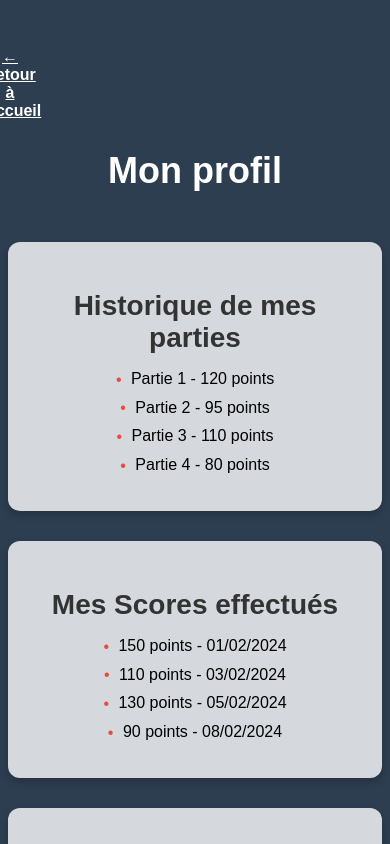
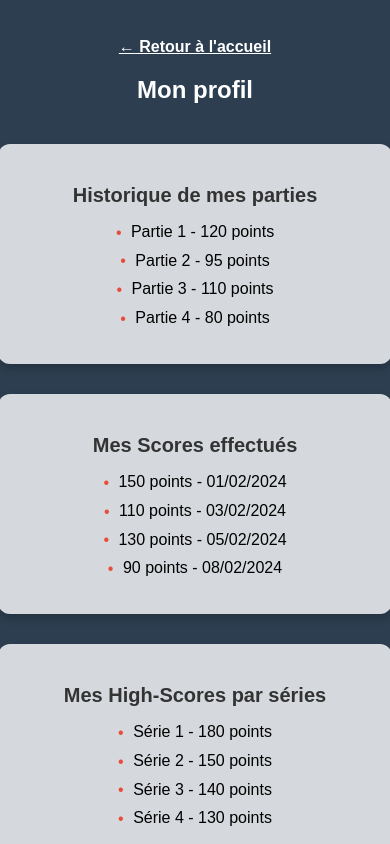
Before and after one commit to ClemGrom/SAEAtelier2-Gromangin-Holder-Termine-Carlier-Pellizzari, a Vue app in the folder WebApp/: page /profile in a window 390 px wide. Shown: the top 844 px of the page. Built offline with nearby package versions, Linux system fonts and the light colour scheme.

Commit message:
feat/front : responsive (mobile,tablet,PC) for Profile view

```diff
--- a/WebApp/src/views/Profile.vue
+++ b/WebApp/src/views/Profile.vue
@@ -141,10 +141,34 @@ export default {
 
 .back-link {
   margin-top: 20px;
-  margin-right : 370px;
   color: white;
   text-decoration: underline;
   font-weight: bold;
 }
 
+/* Responsive */
+@media screen and (max-width: 768px) {
+  .profile-container {
+    padding: 10px;
+  }
+
+  .page-title {
+    font-size: 24px;
+    margin-bottom: 10px;
+  }
+
+  .section-title {
+    font-size: 20px;
+    margin-bottom: 10px;
+  }
+
+  .bullet {
+    margin-right: 3px;
+  }
+
+  .back-link {
+    margin-right: 0;
+  }
+}
+
 </style>
```
